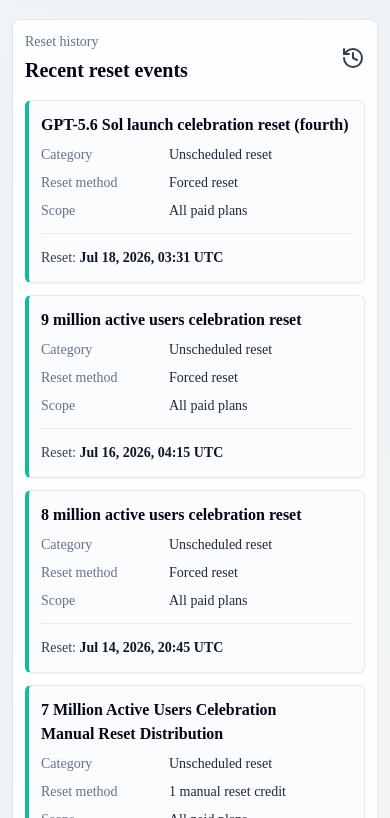
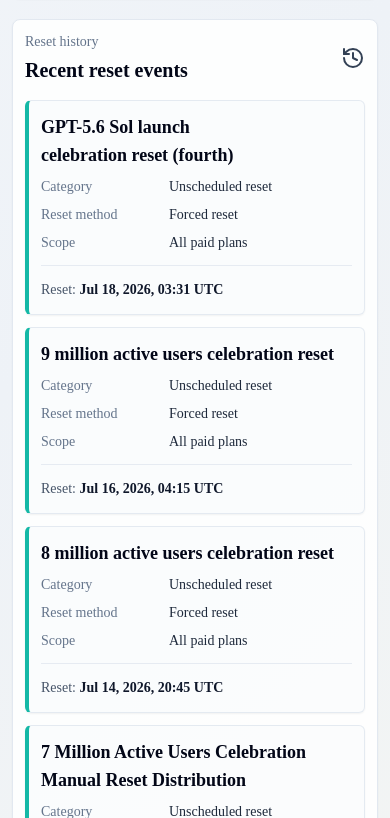
Before and after one commit to gussuri/codex-reset-observatory, a Next.js app: page /en in a window 390 px wide. Shown: the part 1586-2404 px from the top of the page. Built offline with nearby package versions, Linux system fonts and the light colour scheme; no server answers.

Commit message:
Emphasize radar item titles and reset dates

```diff
--- a/components/RadarDashboard.tsx
+++ b/components/RadarDashboard.tsx
@@ -366,7 +366,7 @@ export function RadarDashboard({
                 >
                   <div>
                     <div className="flex flex-wrap items-center gap-2">
-                      <h3 className="ui-heading text-base font-semibold text-slate-950">
+                      <h3 className="ui-heading text-lg font-bold text-slate-950 sm:text-base sm:font-semibold">
                         {translateDynamic(item.title, locale)}
                       </h3>
                     </div>
@@ -388,8 +388,15 @@ export function RadarDashboard({
                       </p>
                     ) : null}
                     {item.resetAt || item.resetLabel ? (
-                      <p>
-                        {translateDynamic(item.resetLabel, locale)}{locale === "en" ? ": " : "："}<LocalizedDateTime value={item.resetAt} locale={locale} />
+                      <p className="font-normal sm:font-normal">
+                        <span className="text-slate-600">
+                          {translateDynamic(item.resetLabel, locale)}{locale === "en" ? ": " : "："}
+                        </span>
+                        <LocalizedDateTime
+                          value={item.resetAt}
+                          locale={locale}
+                          className="font-bold text-slate-900 sm:font-normal sm:text-slate-700"
+                        />
                       </p>
                     ) : null}
                     {isSafeHttpUrl(item.source) ? (
```
